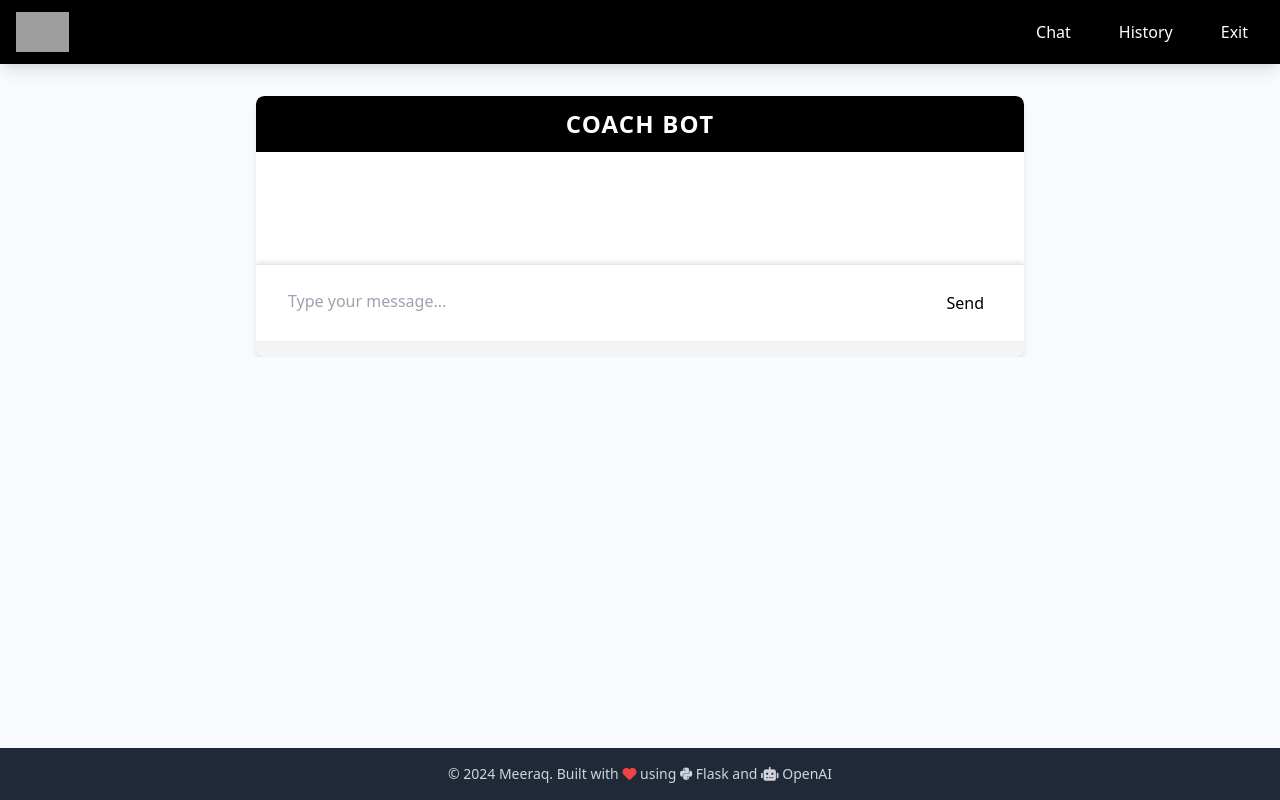
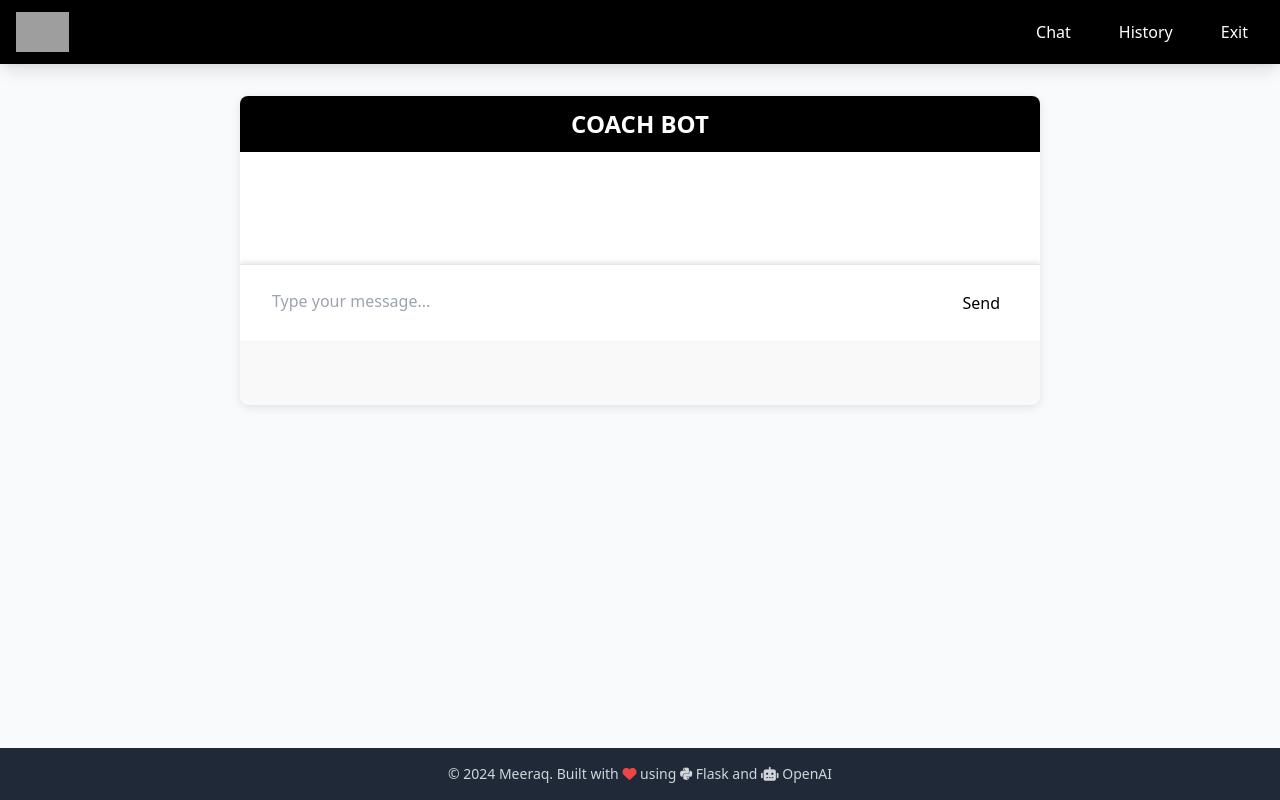
Before and after one commit to charankolisetty/coaching_bot, a Flask app: page /chat in a window 1280 px wide. Run offline with Flask 3, Linux system fonts and the light colour scheme; the visitor is signed in with stand-in values (Sample User, id 1); grey boxes are pictures that could not be loaded.

Commit message:
final FE-test

```diff
--- a/static/css/style.css
+++ b/static/css/style.css
@@ -4,12 +4,22 @@
     --meeraq-blue: #1B1464;
 }
 
+/* Enable scrolling for the whole page */
 body {
-    padding-top: 64px; /* Adjust for fixed header */
-    padding-bottom: 64px; /* Adjust for fixed footer */
-    height: 100vh;
-    display: flex;
-    flex-direction: column;
+    overflow-y: auto; /* Allow scrolling for the entire page */
+    height: auto; /* Remove restriction of height to let the body scroll */
+}
+
+/* Chat container styling */
+.chat-container {
+    margin: 64px auto; /* Adjust to leave space for the header */
+    padding-bottom: 64px; /* Leave space at the bottom for scrolling */
+    max-width: 800px; /* Center the chatbox on the page */
+    width: 100%;
+    background-color: #f9f9f9;
+    box-shadow: 0px 2px 10px rgba(0, 0, 0, 0.1);
+    border-radius: 8px;
+    overflow: hidden;
 }
 
 /* Custom scrollbar */
@@ -49,22 +59,21 @@ body {
     box-shadow: 0 4px 6px rgba(0, 0, 0, 0.1);
 }
 
-/* Move the input box upwards */
+#chat-messages {
+    max-height: calc(100vh - 200px); /* Adjust height considering header and footer */
+    overflow-y: auto; /* Enable scrolling within the chat messages */
+    padding-bottom: 96px; /* Ensure space for the input box */
+}
+
+/* Input area */
 .border-t.p-4.bg-white {
     position: sticky;
-    bottom: 16px; /* Adjusted from 0 to 16px to move it up */
-    z-index: 10; /* Ensure it stays above chat messages */
+    bottom: 0;
+    z-index: 10;
     width: 100%;
     background-color: white;
     padding: 16px;
     box-shadow: 0px -2px 5px rgba(0, 0, 0, 0.1);
-    margin-bottom: 16px; /* Add some spacing below for visual balance */
-}
-
-/* Adjust chat messages area for input box height */
-#chat-messages {
-    max-height: calc(100vh - 160px); /* Adjust height considering header and repositioned input area */
-    padding-bottom: 96px; /* Increase bottom padding to accommodate the raised input box */
 }
 
 
--- a/templates/chat.html
+++ b/templates/chat.html
@@ -3,16 +3,10 @@
 {% block title %}Meeraq Chat{% endblock %}
 
 {% block content %}
-<div class="fixed inset-x-0 top-[64px] bottom-[60px] overflow-hidden">
-    <div class="container mx-auto h-full px-4 flex items-center justify-center">
-        <div class="max-w-3xl w-full h-full bg-gray-100 rounded-lg shadow-md flex flex-col overflow-hidden">
-            <!-- Fixed Header -->
-            <div class="flex-shrink-0 p-3 bg-black text-white rounded-t-lg">
-                <div class="flex items-center justify-center">
-                    <span class="text-2xl font-extrabold tracking-wider uppercase text-white">
-                        Coach Bot
-                    </span>
-                </div>
+<div class="chat-container">
+    <!-- Chatbox Header -->
+    <div class="p-3 bg-black text-white">
+        <h1 class="text-2xl font-extrabold text-center">COACH BOT</h1>
     </div>
 
     <!-- Chat messages area -->
@@ -50,8 +44,7 @@
         </form>
     </div>
 </div>
-    </div>
-</div>
+
 {% endblock %}
 
 {% block scripts %}
```
Lines whose indentation alone changed are shown as unchanged.
